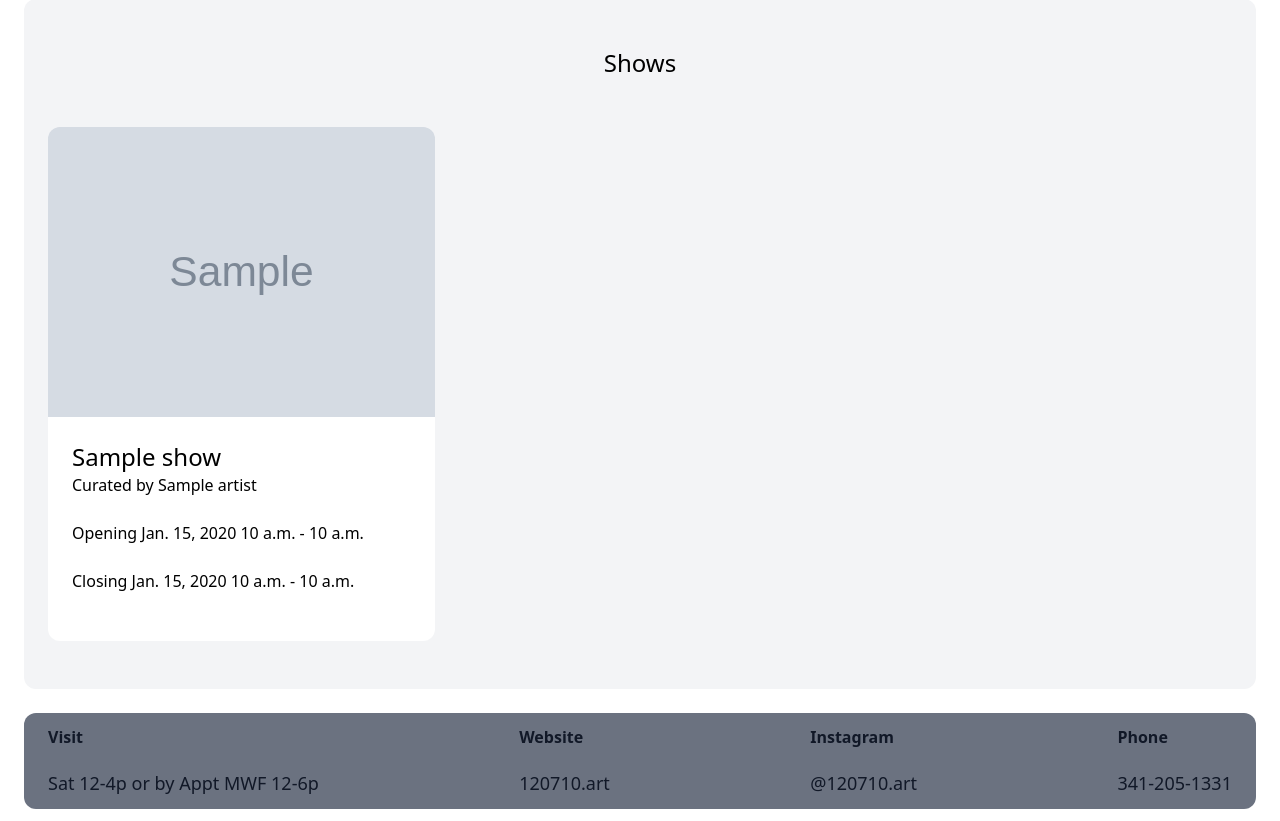
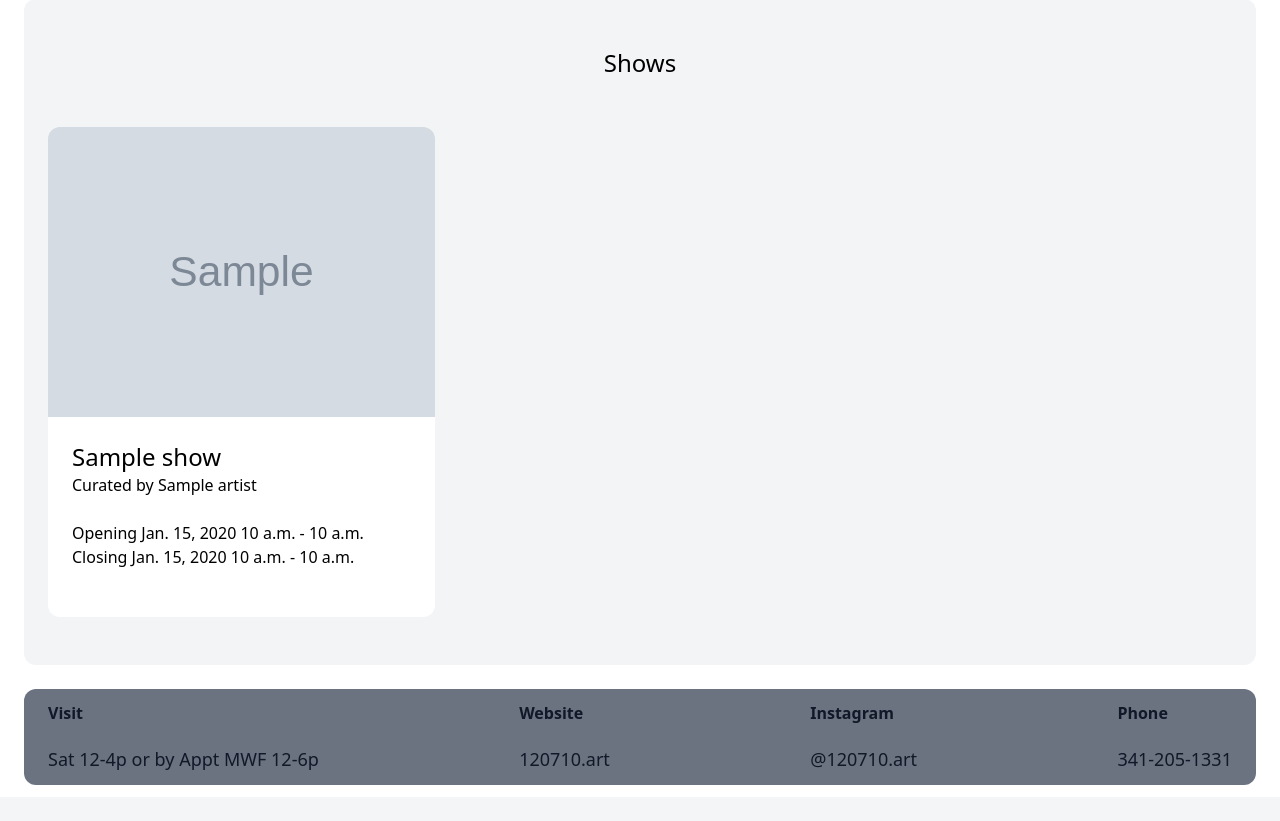
Before and after one commit to jackbackrack/120710-django, a Django app: page / in a window 1280 px wide. Shown: the part 37-858 px from the top of the page. After the commit the page ends 822 px from the top, so only its background shows below. Run offline with Django 4.2, Linux system fonts and the light colour scheme; tables that the repository leaves empty hold one stand-in row (values such as "Sample post"); grey boxes marked "Sample" are stand-in pictures; some libraries are stand-ins or nearby versions.

Commit message:
adjust formatting of index

```diff
--- a/market/templates/market/index.html
+++ b/market/templates/market/index.html
@@ -17,8 +17,8 @@
         <div class="p-6 bg-white rounded-b-xl">
           <h2 class="text-2xl">{{ show.name }}</h2>
           <h2 class="mb-6">Curated by <a href="{% url 'piece:artist_detail' show.curator.id %}">{{ show.curator.name }}</a></h2>
-          <h2 class="mb-6">Opening {{ show.opening }} {{ show.opening_start }} - {{ show.opening_end }}</h2>
-          <h2 class="mb-6">Closing {{ show.closing }} {{ show.closing_start }} - {{ show.closing_end }}</h2>
+          <h3 class="mb-6">Opening {{ show.opening }} {{ show.opening_start }} - {{ show.opening_end }}<br>
+                           Closing {{ show.closing }} {{ show.closing_start }} - {{ show.closing_end }}</h2>
         </div>
       </a>
     </div>
```
